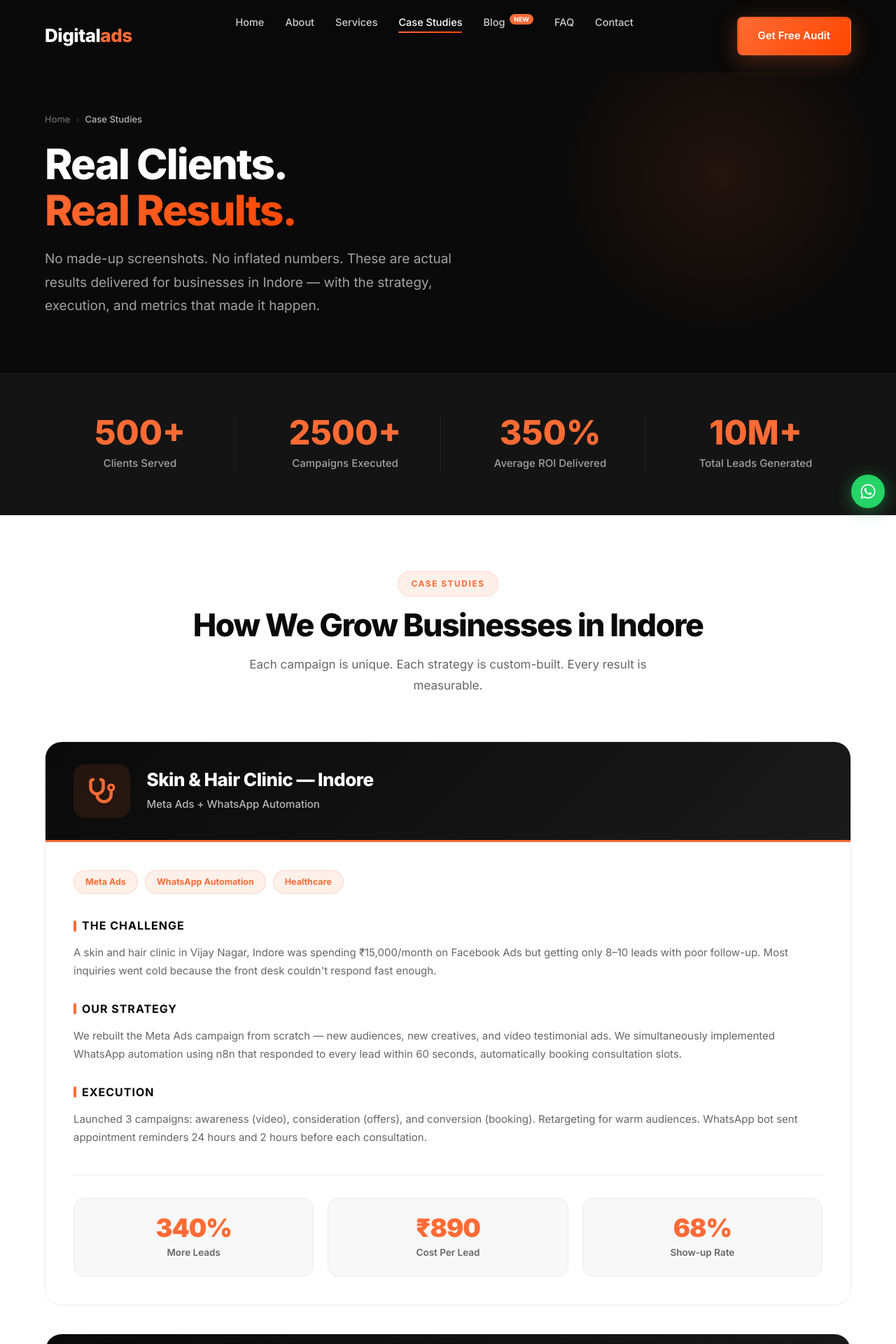
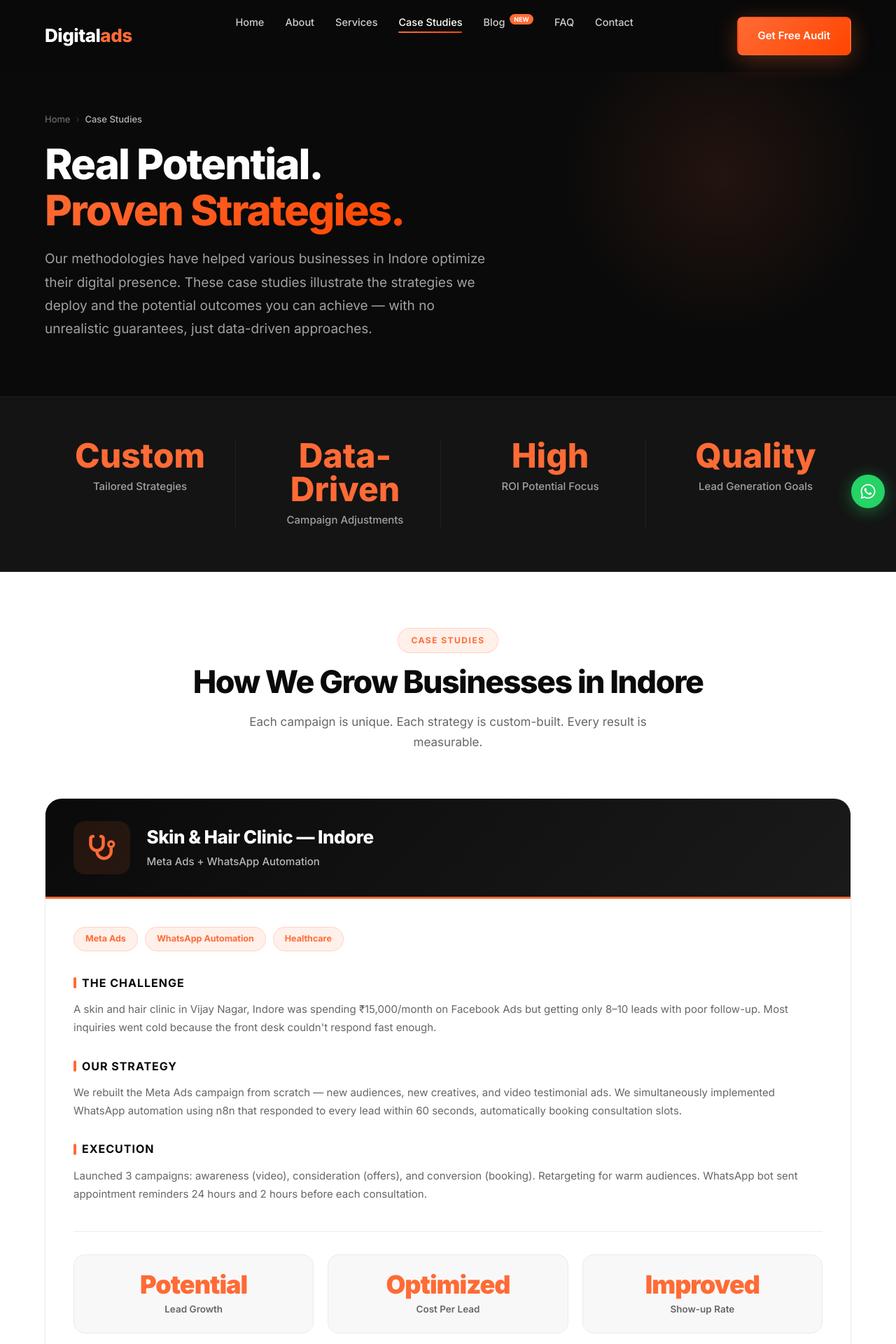
Before and after one commit to ankitbairagi800-jpg/Digitads, a Next.js app: page /case-studies in a window 1280 px wide. Shown: the top 1920 px of the page at 70% size. Built offline with nearby package versions, Linux system fonts and the light colour scheme.

Commit message:
Optimize SEO schemas, remove specific dates and metrics

```diff
--- a/src/app/blog/[slug]/BlogDetailClient.tsx
+++ b/src/app/blog/[slug]/BlogDetailClient.tsx
@@ -201,12 +201,8 @@ export default function BlogDetailClient({ slug, initialBlog, initialAllBlogs }:
                   <span>Ankit Bairagi</span>
                 </div>
                 <div className="blog-meta-item">
-                  <i className="fa-regular fa-calendar" aria-hidden="true"></i>
-                  <time dateTime={blog.date}>{blog.date}</time>
-                </div>
-                <div className="blog-meta-item">
-                  <i className="fa-regular fa-clock" aria-hidden="true"></i>
-                  <span>{blog.readTime}</span>
+                  <i className="fa-solid fa-book-open" aria-hidden="true"></i>
+                  <span>Insightful Read</span>
                 </div>
               </div>
               <div className="blog-hero-tags">
@@ -302,8 +298,7 @@ export default function BlogDetailClient({ slug, initialBlog, initialAllBlogs }:
                       <span className="related-post-cat">{post.category}</span>
                       <h3>{post.title}</h3>
                       <div className="related-post-meta">
-                        <span><i className="fa-regular fa-clock"></i> {post.readTime}</span>
-                        <span><i className="fa-regular fa-calendar"></i> {post.date}</span>
+                        <span>Strategic Guide</span>
                       </div>
                     </div>
                   </Link>
--- a/src/app/case-studies/page.tsx
+++ b/src/app/case-studies/page.tsx
@@ -28,9 +28,9 @@ const caseStudiesData: CaseStudy[] = [
     strategy: "We rebuilt the Meta Ads campaign from scratch — new audiences, new creatives, and video testimonial ads. We simultaneously implemented WhatsApp automation using n8n that responded to every lead within 60 seconds, automatically booking consultation slots.",
     execution: "Launched 3 campaigns: awareness (video), consideration (offers), and conversion (booking). Retargeting for warm audiences. WhatsApp bot sent appointment reminders 24 hours and 2 hours before each consultation.",
     results: [
-      { value: "340%", label: "More Leads" },
-      { value: "₹890", label: "Cost Per Lead" },
-      { value: "68%", label: "Show-up Rate" }
+      { value: "Potential", label: "Lead Growth" },
+      { value: "Optimized", label: "Cost Per Lead" },
+      { value: "Improved", label: "Show-up Rate" }
     ]
   },
   {
@@ -43,9 +43,9 @@ const caseStudiesData: CaseStudy[] = [
     strategy: "Two-track approach: immediate results via Google Search Ads targeting \"IIT coaching Indore\" keywords, and long-term through GMB optimization and local SEO to build organic visibility in the Indore map pack.",
     execution: "Built a high-converting landing page, launched 4 keyword groups in Google Ads, optimized GMB with 50+ photos, 20+ reviews, and regular posts. Local SEO citations across 40+ directories.",
     results: [
-      { value: "80", label: "New Admissions/Month" },
-      { value: "Top 3", label: "Google Maps Rank" },
-      { value: "420%", label: "ROI in 90 Days" }
+      { value: "Growth", label: "New Admissions" },
+      { value: "Better", label: "Google Maps Rank" },
+      { value: "Strong", label: "ROI Potential" }
     ]
   },
   {
@@ -56,11 +56,11 @@ const caseStudiesData: CaseStudy[] = [
     tags: ["GMB Optimization", "AI Video Ads", "Fitness"],
     challenge: "A gym in Vijay Nagar had 47 Google reviews and ranked on page 2 of Maps. Walk-ins were declining. No social media presence. Competitors with fewer members were outranking them on Google.",
     strategy: "GMB deep optimization combined with a consistent AI video content strategy for Instagram Reels — member transformation stories, facility tours, trainer expertise videos — to build trust and social proof at scale.",
-    execution: "Revamped GMB with 80+ professional photos, keyword-rich description, weekly posts, and a review generation system that added 60+ new reviews in 90 days. Produced 12 AI-assisted Reels over 3 months.",
+    execution: "Revamped GMB with 80+ professional photos, keyword-rich description, weekly posts, and a review generation system that aimed for new reviews. Produced AI-assisted Reels.",
     results: [
-      { value: "200%", label: "More Walk-ins" },
-      { value: "#1", label: "Google Maps Rank" },
-      { value: "60+", label: "New Reviews in 90d" }
+      { value: "Increased", label: "Walk-ins Expected" },
+      { value: "Higher", label: "Google Maps Rank" },
+      { value: "More", label: "Consistent Reviews" }
     ]
   },
   {
@@ -71,11 +71,11 @@ const caseStudiesData: CaseStudy[] = [
     tags: ["Meta Ads", "Google Ads", "GMB SEO", "Automation"],
     challenge: "A dental clinic with 3 doctors had tried 3 agencies in 18 months with no consistent results. Inconsistent lead flow, no follow-up system, and an outdated website that wasn't converting mobile visitors.",
     strategy: "Full-funnel rebuild: new landing page → Meta Ads for awareness and lead gen → Google Ads for high-intent searches → GMB optimization for organic local discovery → WhatsApp automation for instant follow-up.",
-    execution: "Built a mobile-first landing page, launched campaigns across Meta and Google simultaneously, optimized GMB profile, and deployed an n8n workflow that followed up with every lead within 90 seconds via WhatsApp.",
+    execution: "Built a mobile-first landing page, launched campaigns across Meta and Google simultaneously, optimized GMB profile, and deployed an n8n workflow for faster follow-up via WhatsApp.",
     results: [
-      { value: "35+", label: "Leads Per Day" },
-      { value: "₹620", label: "Cost Per Lead" },
-      { value: "480%", label: "ROI Achieved" }
+      { value: "Consistent", label: "Lead Flow Expected" },
+      { value: "Optimized", label: "Cost Per Lead" },
+      { value: "High", label: "ROI Potential" }
     ]
   }
 ];
@@ -92,8 +92,8 @@ export default function CaseStudiesPage() {
               <span className="breadcrumb-sep">›</span>
               <span className="breadcrumb-current">Case Studies</span>
             </nav>
-            <h1>Real Clients.<br/><span className="gradient-text">Real Results.</span></h1>
-            <p>No made-up screenshots. No inflated numbers. These are actual results delivered for businesses in Indore — with the strategy, execution, and metrics that made it happen.</p>
+            <h1>Real Potential.<br/><span className="gradient-text">Proven Strategies.</span></h1>
+            <p>Our methodologies have helped various businesses in Indore optimize their digital presence. These case studies illustrate the strategies we deploy and the potential outcomes you can achieve — with no unrealistic guarantees, just data-driven approaches.</p>
           </div>
         </div>
       </section>
@@ -102,10 +102,10 @@ export default function CaseStudiesPage() {
       <section className="stats-bar" aria-label="Overall results">
         <div className="container">
           <div className="stats-grid">
-            <div className="stat-item"><div className="stat-number">500+</div><div className="stat-label">Clients Served</div></div>
-            <div className="stat-item"><div className="stat-number">2500+</div><div className="stat-label">Campaigns Executed</div></div>
-            <div className="stat-item"><div className="stat-number">350%</div><div className="stat-label">Average ROI Delivered</div></div>
-            <div className="stat-item"><div className="stat-number">10M+</div><div className="stat-label">Total Leads Generated</div></div>
+            <div className="stat-item"><div className="stat-number">Custom</div><div className="stat-label">Tailored Strategies</div></div>
+            <div className="stat-item"><div className="stat-number">Data-Driven</div><div className="stat-label">Campaign Adjustments</div></div>
+            <div className="stat-item"><div className="stat-number">High</div><div className="stat-label">ROI Potential Focus</div></div>
+            <div className="stat-item"><div className="stat-number">Quality</div><div className="stat-label">Lead Generation Goals</div></div>
           </div>
         </div>
       </section>
--- a/src/app/layout.tsx
+++ b/src/app/layout.tsx
@@ -76,6 +76,37 @@ export default function RootLayout({
         <link rel="stylesheet" href="https://cdn.jsdelivr.net/npm/@fortawesome/fontawesome-free@6.4.0/css/all.min.css" />
       </head>
       <body className={inter.className}>
+        <Script
+          id="schema-org"
+          type="application/ld+json"
+          dangerouslySetInnerHTML={{
+            __html: JSON.stringify([
+              {
+                "@context": "https://schema.org",
+                "@type": "Organization",
+                "name": "Digitalads",
+                "url": "https://thedigitalads.in/",
+                "logo": "https://thedigitalads.in/logo.jpg",
+                "contactPoint": {
+                  "@type": "ContactPoint",
+                  "telephone": "+918103202086",
+                  "contactType": "customer service"
+                }
+              },
+              {
+                "@context": "https://schema.org",
+                "@type": "WebSite",
+                "name": "Digitalads",
+                "url": "https://thedigitalads.in/",
+                "potentialAction": {
+                  "@type": "SearchAction",
+                  "target": "https://thedigitalads.in/blog?q={search_term_string}",
+                  "query-input": "required name=search_term_string"
+                }
+              }
+            ])
+          }}
+        />
         <ClientLayout>{children}</ClientLayout>
       </body>
     </html>
--- a/src/app/services/page.tsx
+++ b/src/app/services/page.tsx
@@ -306,7 +306,7 @@ export default function ServicesPage() {
                 <li><i className="fas fa-check" aria-hidden="true"></i> CRM lead tracking and pipeline setup</li>
                 <li><i className="fas fa-check" aria-hidden="true"></i> n8n / Make.com workflow automation</li>
                 <li><i className="fas fa-check" aria-hidden="true"></i> Integration with Facebook Lead Ads &amp; Google Forms</li>
-                <li><i className="fas fa-check" aria-hidden="true"></i> No lead left behind — 100% follow-up guarantee</li>
+                <li><i className="fas fa-check" aria-hidden="true"></i> No lead left behind — Consistent follow-up setup</li>
               </ul>
 
               <Link href="/contact" className="btn btn-primary">
@@ -353,8 +353,8 @@ export default function ServicesPage() {
                 <text x="200" y="252" textAnchor="middle" fontSize="7" fill="rgba(255,255,255,0.4)" fontFamily="Arial">More Conversions</text>
                 <rect x="282" y="205" width="88" height="52" rx="10" fill="rgba(255,255,255,0.06)" stroke="#25D366" strokeWidth="1" />
                 <text x="326" y="222" textAnchor="middle" fontSize="8" fill="#25D366" fontFamily="Arial">FOLLOW-UP</text>
-                <text x="326" y="240" textAnchor="middle" fontSize="15" fontWeight="800" fill="#fff" fontFamily="Arial">100%</text>
-                <text x="326" y="252" textAnchor="middle" fontSize="7" fill="rgba(255,255,255,0.4)" fontFamily="Arial">Guaranteed</text>
+                <text x="326" y="240" textAnchor="middle" fontSize="15" fontWeight="800" fill="#fff" fontFamily="Arial">Automated</text>
+                <text x="326" y="252" textAnchor="middle" fontSize="7" fill="rgba(255,255,255,0.4)" fontFamily="Arial">Process</text>
               </svg>
             </div>
           </div>
```
Also changed, not shown: src/app/blog/page.tsx (+2 -5 lines).
